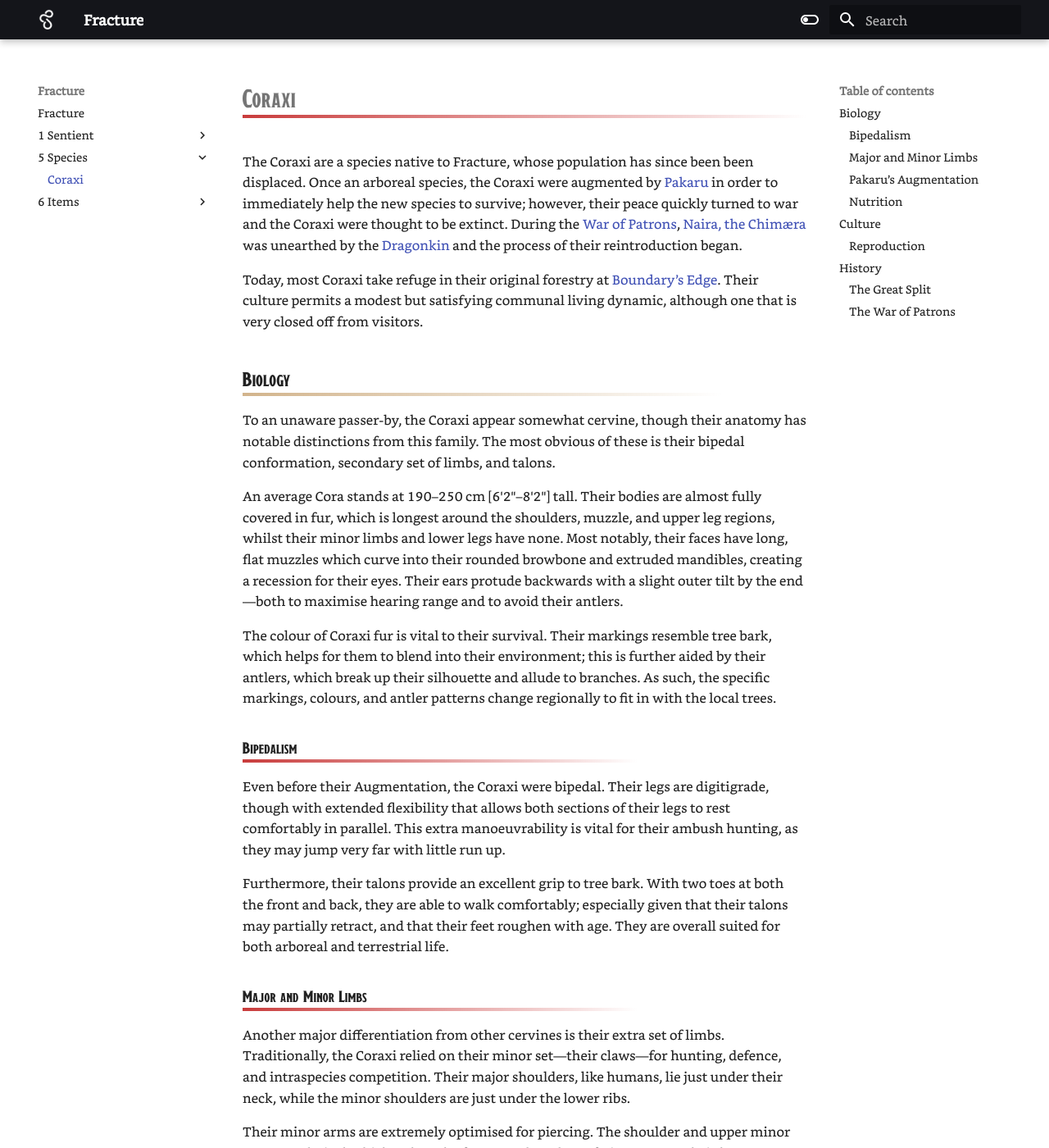
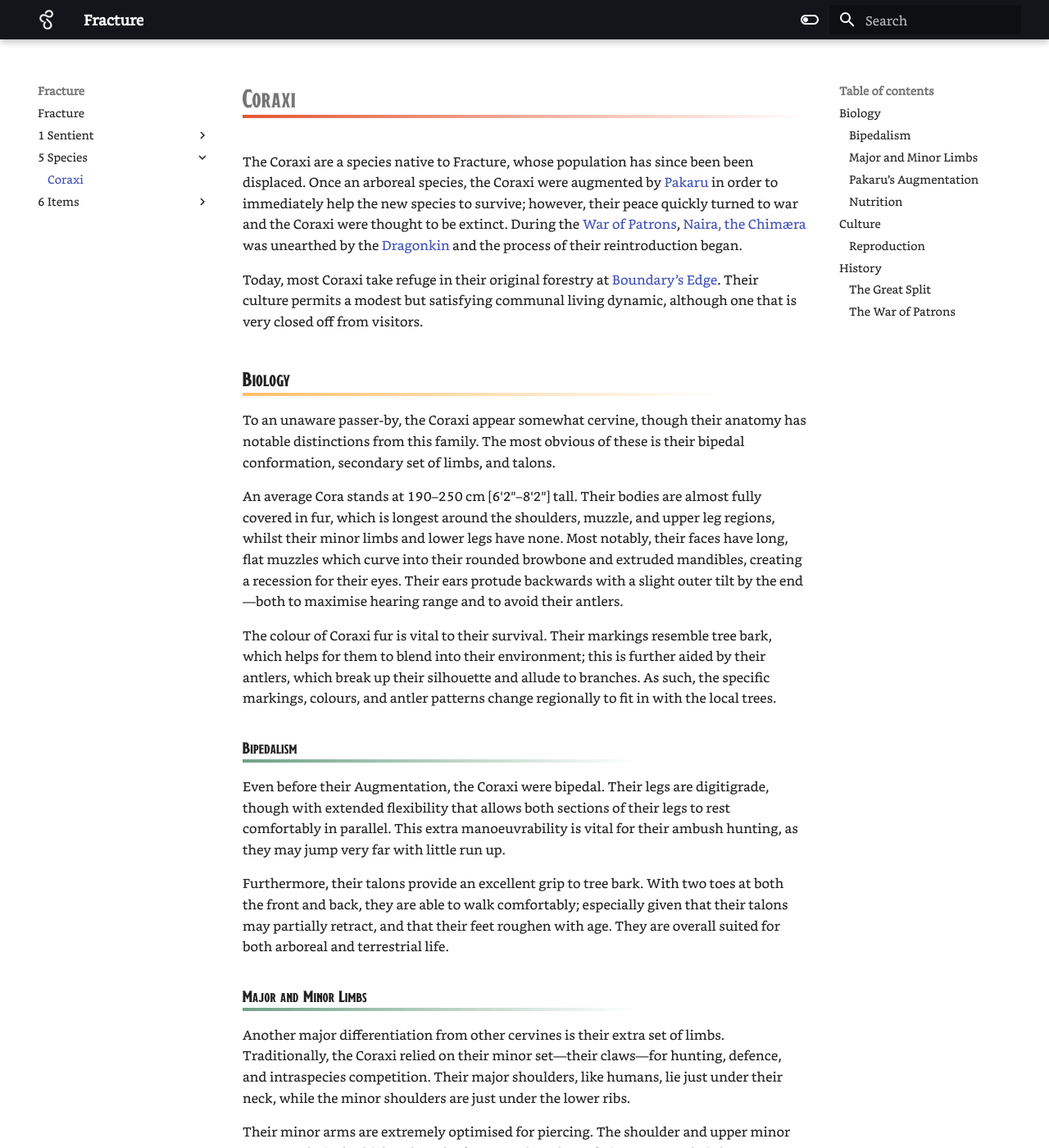
Before and after one commit to fennecpixels/FractureOnline, an MkDocs documentation site: the page built from docs/5 Species/Coraxi.md, in a window 1280 px wide and 1400 px high. Shown: the whole window at 82% size. Built offline with MkDocs 1.6.1 and Material for MkDocs 9.7.7, drawn with Linux system fonts in a browser that asks for light colours.

Commit message:
Update extra.css

```diff
--- a/docs/stylesheets/extra.css
+++ b/docs/stylesheets/extra.css
@@ -29,7 +29,7 @@
   height: 4px;
   left: 0;
   border: none;
-  background: linear-gradient(to right, #c93c3c, transparent);
+  background: linear-gradient(to right, #e45732, transparent);
 }
 .md-typeset h2::after{
   content: "";
@@ -38,7 +38,7 @@
   height: 4px;
   left: 0;
   border: none;
-  background: linear-gradient(to right, tan, transparent);
+  background: linear-gradient(to right, #ffbf69, transparent);
 }
 .md-typeset h3::after{
   content: "";
@@ -47,5 +47,5 @@
   height: 4px;
   left: 0;
   border: none;
-  background: linear-gradient(to right, #c93c3c, transparent);
+  background: linear-gradient(to right, #70a288, transparent);
 }
```
